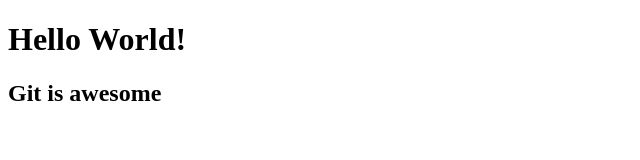
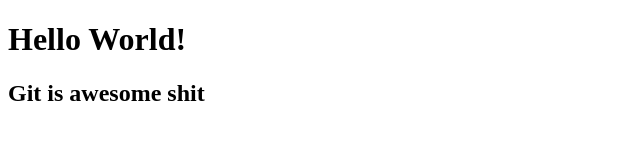
Before and after one commit to MikhailZavalko/learngit, a plain HTML site: page index.html in a window 1280 px wide. Shown: the full height of the page, 0-640 px from the left. Drawn offline with Linux system fonts and the light colour scheme.

Commit message:
second commit

```diff
--- a/index.html
+++ b/index.html
@@ -7,7 +7,7 @@
 <body>
 
 	<h1>Hello World!</h1>
-	<h2>Git is awesome</h2>
+	<h2>Git is awesome shit</h2>
 
 </body>
 </html>
```
